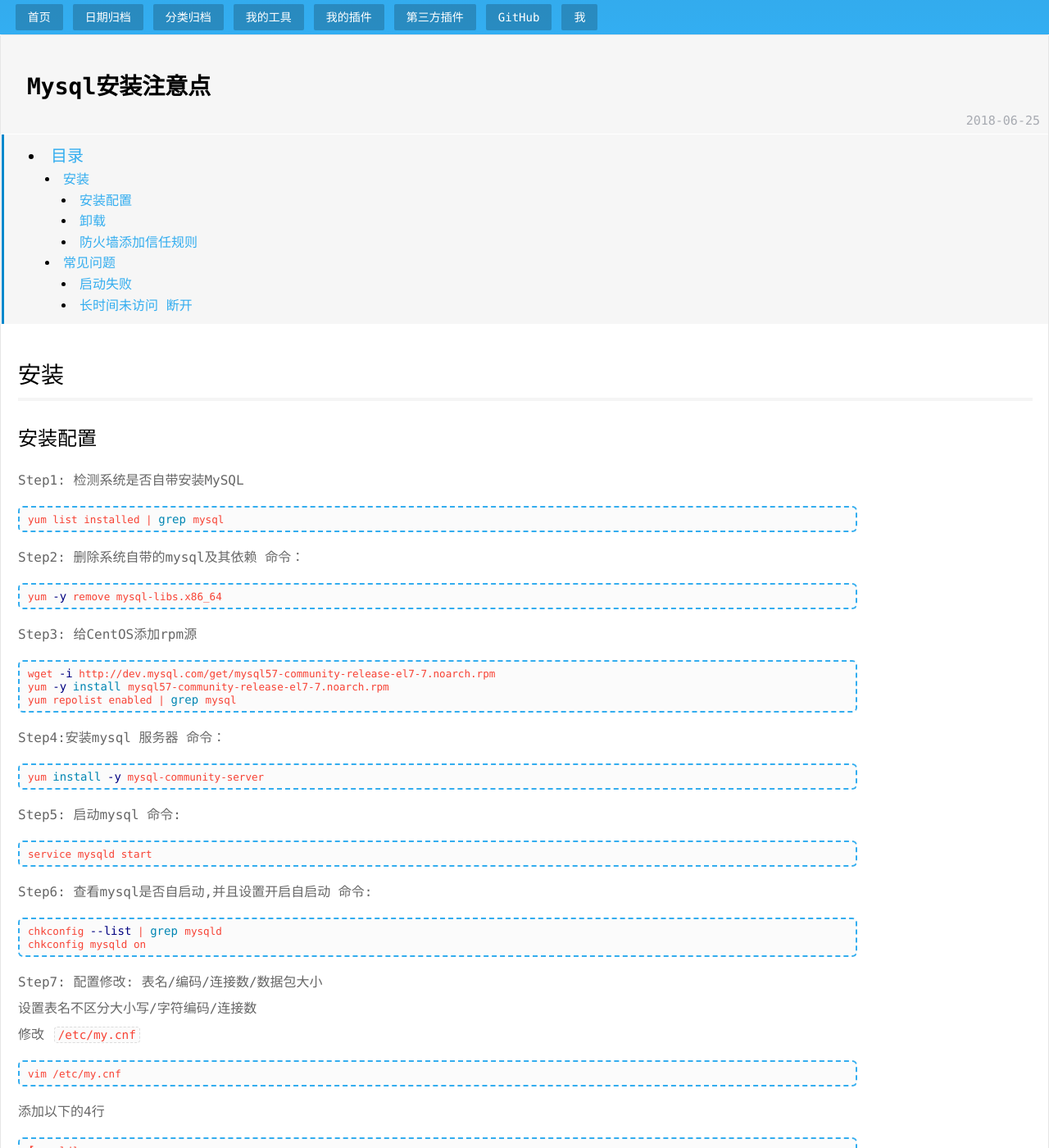
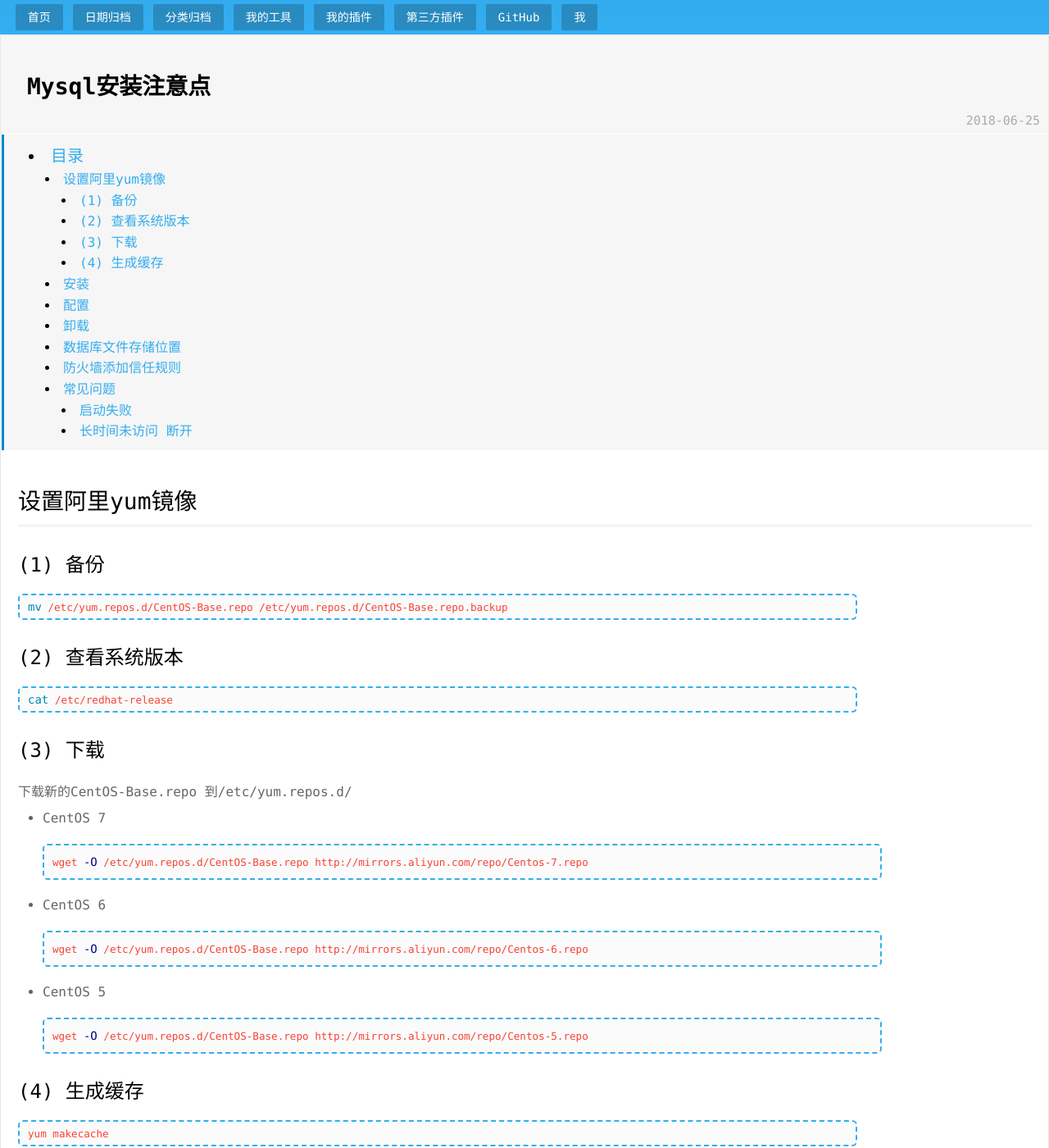
Before and after one commit to psvmc/myblog_jekyll, a Jekyll site: the page built from _posts/2018-06-25-mysql-tips.md, in a window 1280 px wide and 1400 px high, scrolled down 218 px. Shown: the whole window at 82% size. Built offline with Jekyll 4.4.1, drawn with Linux system fonts in a browser that asks for light colours; comment, search, counter and statistics services are not loaded; some of the changed text lies outside the part shown.

Commit message:
代码提交

````diff
--- a/_posts/2018-06-25-mysql-tips.md
+++ b/_posts/2018-06-25-mysql-tips.md
@@ -11,9 +11,52 @@ categories:
 
 
 
+
+
+## 设置阿里yum镜像
+
+### (1) 备份
+
+```bash
+mv /etc/yum.repos.d/CentOS-Base.repo /etc/yum.repos.d/CentOS-Base.repo.backup
+```
+
+### (2) 查看系统版本
+
+```bash
+cat /etc/redhat-release
+```
+
+###  (3) 下载
+
+下载新的CentOS-Base.repo 到/etc/yum.repos.d/
+
++ CentOS 7
+
+  ```bash
+  wget -O /etc/yum.repos.d/CentOS-Base.repo http://mirrors.aliyun.com/repo/Centos-7.repo
+  ```
+
++ CentOS 6
+
+  ```bash
+  wget -O /etc/yum.repos.d/CentOS-Base.repo http://mirrors.aliyun.com/repo/Centos-6.repo
+  ```
+
++ CentOS 5
+
+  ```bash
+  wget -O /etc/yum.repos.d/CentOS-Base.repo http://mirrors.aliyun.com/repo/Centos-5.repo
+  ```
+
+
+### (4) 生成缓存
+
+```
+yum makecache
+```
+
 ## 安装
-
-### 安装配置
 
 Step1: 检测系统是否自带安装MySQL
 
@@ -54,7 +97,9 @@ chkconfig --list | grep mysqld
 chkconfig mysqld on
 ```
 
-Step7: 配置修改: 表名/编码/连接数/数据包大小
+## 配置
+
+(1): 配置修改: 表名/编码/连接数/数据包大小
 
 设置表名不区分大小写/字符编码/连接数
 
@@ -81,9 +126,7 @@ sql_mode=NO_ENGINE_SUBSTITUTION,STRICT_TRANS_TABLES
 service mysqld restart
 ```
 
-
-
-Step8:修改密码
+(2): 修改密码
 
 ```bash
 vi /etc/my.cnf
@@ -103,11 +146,19 @@ skip-grant-tables
 
 重启
 
-```
+```bash
 service mysqld restart
 ```
 
-修改密码
+5.1
+
+```mysql
+mysql
+mysql> use mysql;
+mysql> UPDATE user SET Password = PASSWORD('newpass') WHERE user = 'root';
+```
+
+5.7
 
 ```bash
 mysql
@@ -115,7 +166,7 @@ mysql> use mysql;
 mysql> update user set authentication_string=password('123456') where user='root';
 ```
 
-Step9: 设置允许远程登录
+(3): 设置允许远程登录
 
 ```bash
 mysql -u root -p
@@ -125,7 +176,9 @@ mysql> FLUSH PRIVILEGES;
 mysql> quit
 ```
 
-### 卸载
+
+
+## 卸载
 
 ```bash
 chkconfig mysqld off
@@ -135,7 +188,15 @@ yum remove mysql-community-server
 
 
 
-### 防火墙添加信任规则
+## 数据库文件存储位置
+
+```mysql
+show global variables like "%datadir%";
+```
+
+
+
+## 防火墙添加信任规则
 
 打开文件
 
````
